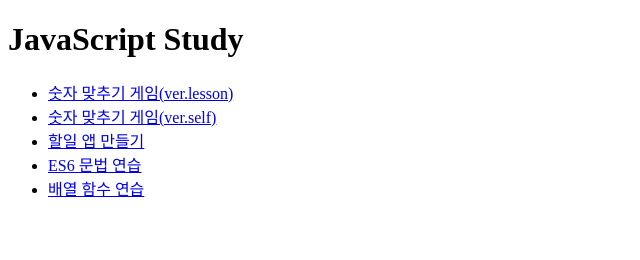
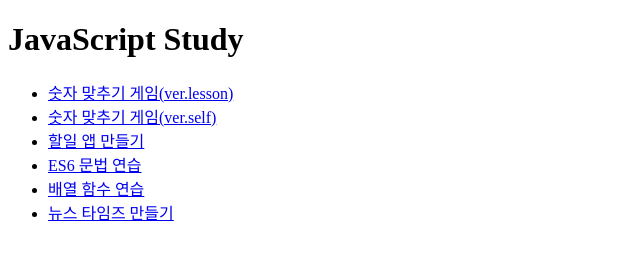
Before and after one commit to alim-ui-developer/javascript-study, a plain HTML site: page index.html in a window 1280 px wide. Shown: the whole page, without its empty margins (0-640 px from the left). Drawn offline with Linux system fonts and the light colour scheme.

Commit message:
프로젝트 목록 업데이트

```diff
--- a/index.html
+++ b/index.html
@@ -23,6 +23,9 @@
     <li>
       <a href="./latest-grammar/array-methods.html">배열 함수 연습</a>
     </li>
+    <li>
+      <a href="./news/index.html">뉴스 타임즈 만들기</a>
+    </li>
   </ul>
 </body>
 </html>
```
